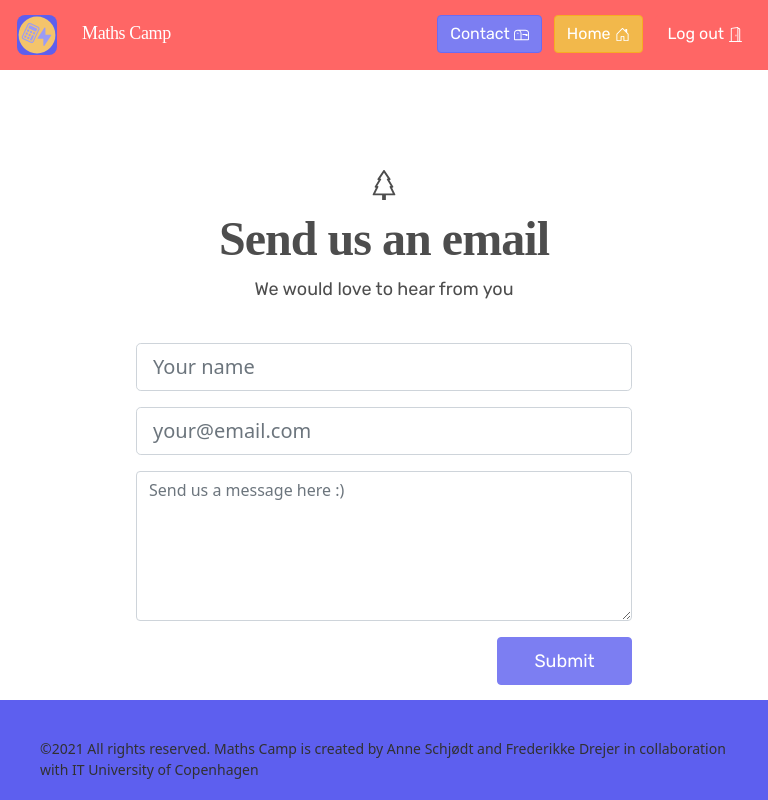
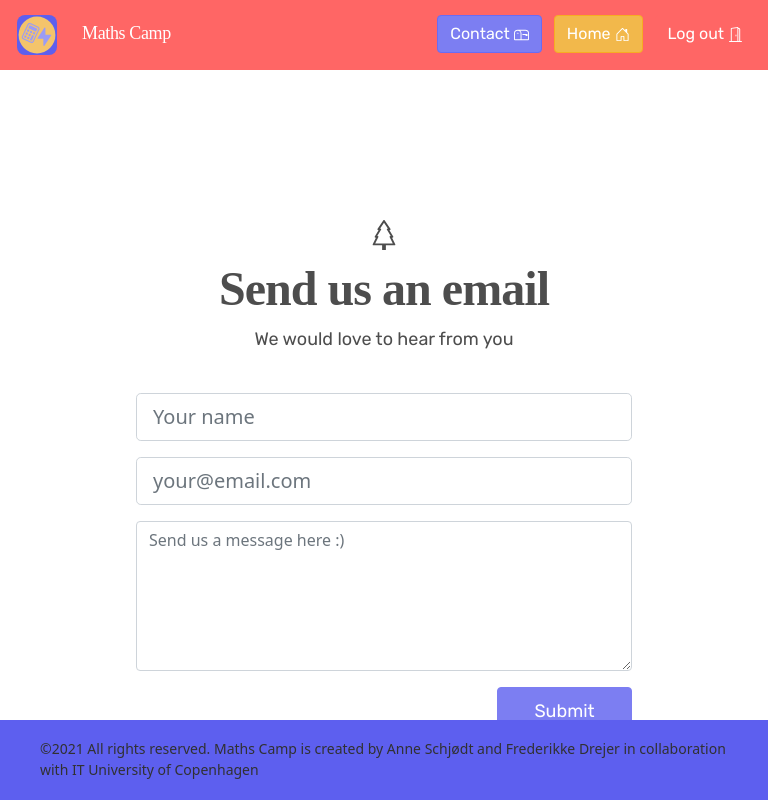
Before and after one commit to tamaraputriv/MathsCamp, a React (Create React App) app: page /contact in a window 768 px wide. Built offline with nearby package versions, Linux system fonts and the light colour scheme; a web font is replaced by a local one; what parse would draw is missing.

Commit message:
media query styling

```diff
--- a/src/components/Contact/Contact.css
+++ b/src/components/Contact/Contact.css
@@ -22,8 +22,8 @@
   box-shadow: none;
 }
 
-.email-container {
-  height: calc(100vh - 270px);
+.contact-container {
+  height: calc(100vh - 150px);
 }
 
 .btn-div {
@@ -34,3 +34,25 @@
 .email-text-div {
   margin-bottom: 40px;
 }
+
+.email-col {
+  margin-top: 100px;
+}
+
+/* Portrait and Landscape */
+@media only screen and (min-device-width: 768px) and (max-device-width: 1024px) and (-webkit-min-device-pixel-ratio: 1) {
+}
+
+/* Portrait */
+@media only screen and (min-device-width: 768px) and (max-device-width: 1024px) and (orientation: portrait) and (-webkit-min-device-pixel-ratio: 1) {
+  .email-col {
+    margin-top: 150px;
+  }
+}
+
+/* Landscape */
+@media only screen and (min-device-width: 768px) and (max-device-width: 1024px) and (orientation: landscape) and (-webkit-min-device-pixel-ratio: 1) {
+  .email-col {
+    margin-top: 60px;
+  }
+}
--- a/src/components/Contact/Contact.js
+++ b/src/components/Contact/Contact.js
@@ -29,7 +29,7 @@ export default function Contact() {
   };
 
   return (
-    <Container fluid className="email-container">
+    <Container fluid className="contact-container">
       <Row className="justify-content-md-center email-row">
         <Col sx md="8" lg="5" className="email-col">
           <div className="text-center email-text-div">
--- a/src/components/Footer/Footer.css
+++ b/src/components/Footer/Footer.css
@@ -3,7 +3,7 @@
   flex-direction: column;
   background-color: #5d5fef;
   justify-content: flex-end;
-  height: 100px;
+  height: 80px;
   padding: 20px;
 }
 
--- a/src/components/PracticeSection/MultipleChoice.css
+++ b/src/components/PracticeSection/MultipleChoice.css
@@ -52,6 +52,7 @@
 
 .category-h1 {
   margin-bottom: 30px;
+  font-style: normal;
   margin-top: 10px;
   color: #4d4d4d;
   font-family: "Solway";
--- a/src/components/PracticeSection/MultipleChoice.js
+++ b/src/components/PracticeSection/MultipleChoice.js
@@ -45,7 +45,7 @@ export default function MultipleChoice() {
     "Correct!",
     "Well done!",
     "You're a star",
-    "Yes, correct!",
+    "Super!",
   ];
   const motivationH1Wrong = ["Woops!", "Oh well..", "Next time!"];
   const [hasWonReward, setHasWonReward] = useState(false);
```
